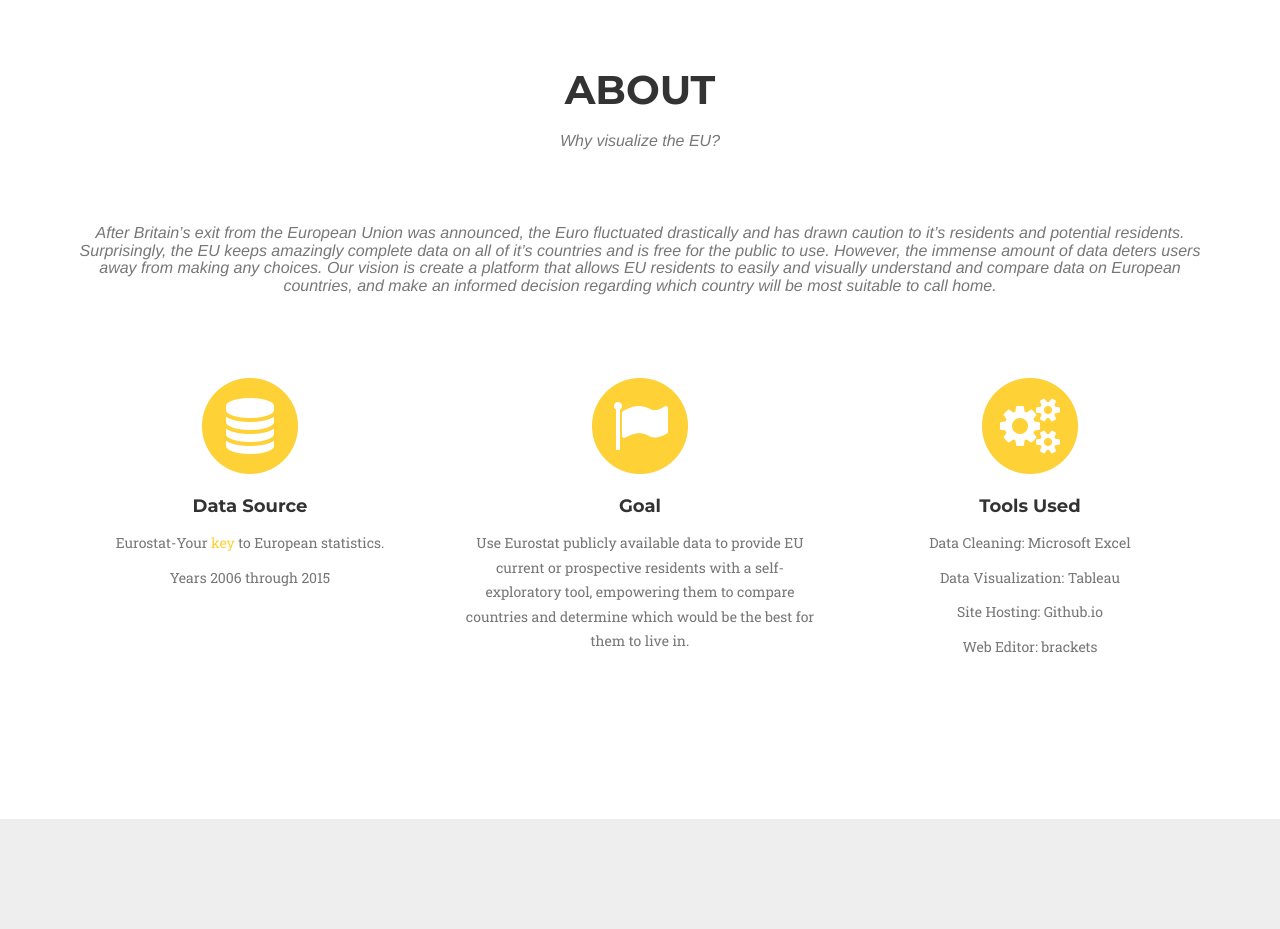
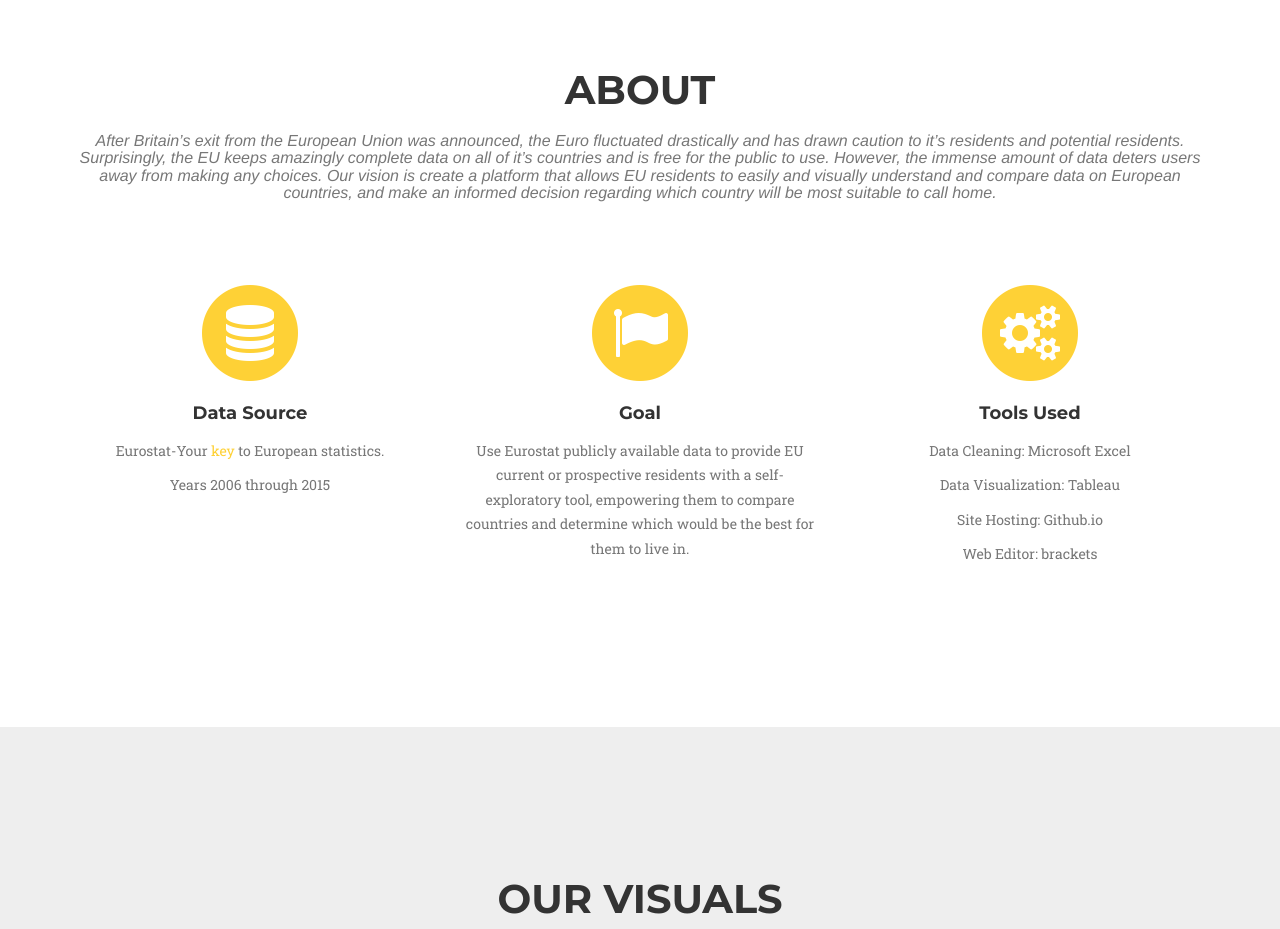
Before and after one commit to JansonLui/w209-Explore-EU.github.io, a website: page index.html in a window 1280 px wide. Shown: the part 840-1769 px from the top of the page. Drawn offline with nearby package versions, Linux system fonts and the light colour scheme; a web font is replaced by a local one.

Commit message:
updating about section

```diff
--- a/index.html
+++ b/index.html
@@ -86,7 +86,7 @@
             <div class="row">
                 <div class="col-lg-12 text-center">
                     <h2 class="section-heading">About</h2>
-                    <h3 class="section-subheading text-muted">Why visualize the EU?</h3>
+                    <!--<h3 class="section-subheading text-muted">Why visualize the EU?</h3>-->
                     <h3 class="section-subheading text-muted">After Britain’s exit from the European Union was announced, the Euro fluctuated drastically and has drawn caution to it’s residents and potential residents. Surprisingly, the EU keeps amazingly complete data on all of it’s countries and is free for the public to use. However, the immense amount of data deters users away from making any choices. Our vision is create a platform that allows EU residents to easily and visually understand and compare data on European countries, and make an informed decision regarding which country will be most suitable to call home.</h3>
                 </div>
             </div>
```
